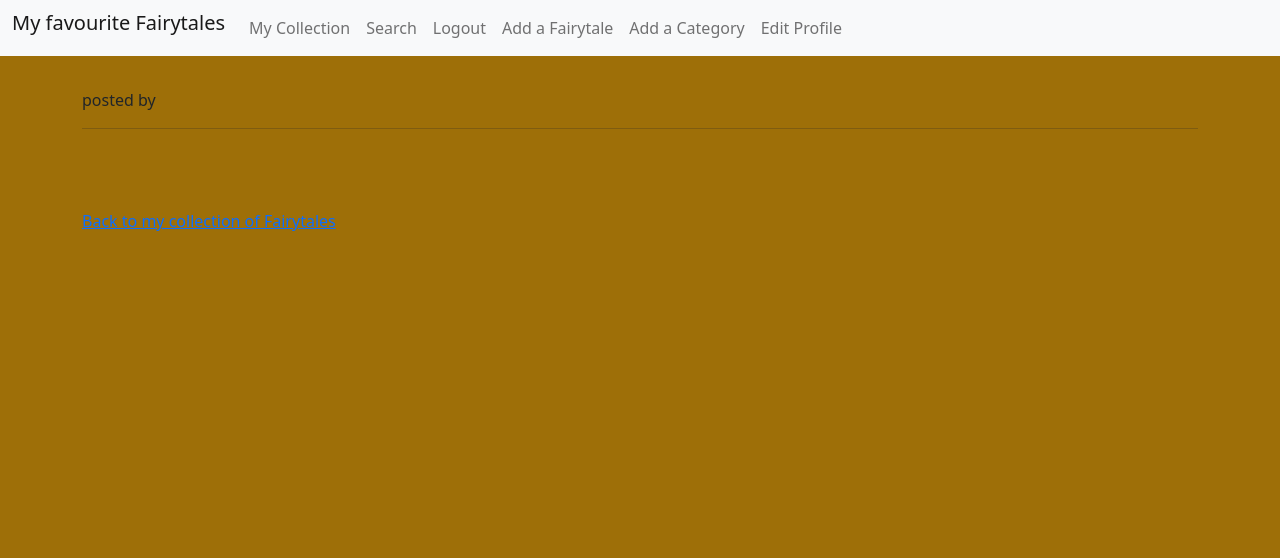
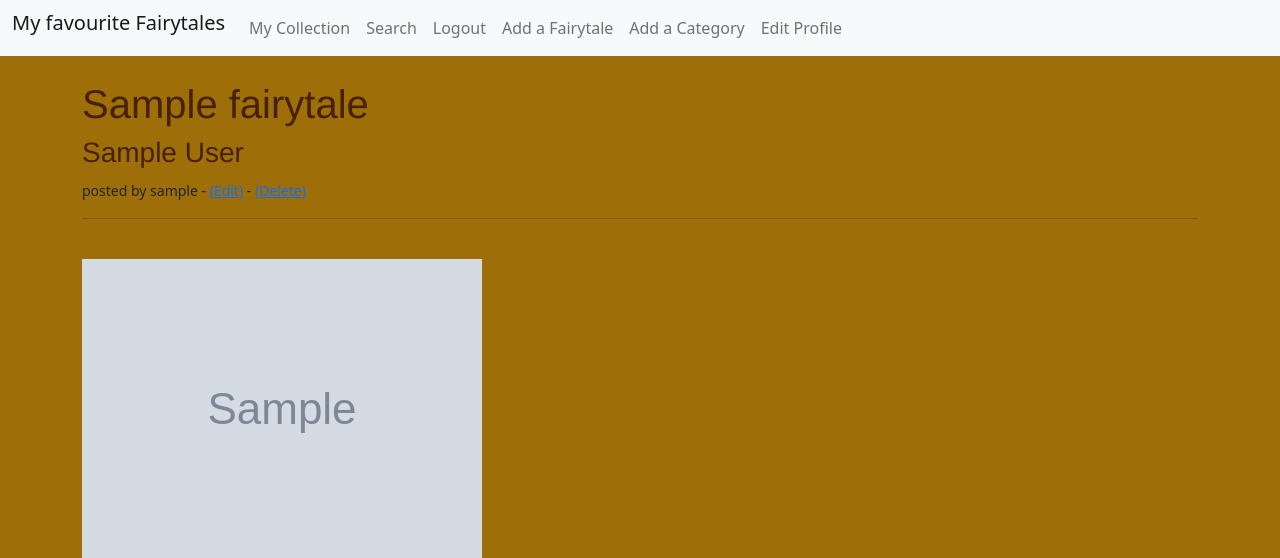
Before and after one commit to MarieEngel/fairytales, a Django app: a page that uses fairytales/templates/fairytales/fairytale.html in a window 1280 px wide. Shown: the top 558 px of the page. Run offline with Django 3.2, Linux system fonts and the light colour scheme; a user stored in the database is signed in; tables that the repository leaves empty hold one stand-in row (values such as "Sample post"); grey boxes marked "Sample" are stand-in pictures; parts of the project's set-up code (start-up, migrations or seed data) failed here and were passed over.

Commit message:
added condition for update 7 delete

```diff
--- a/fairytales/templates/fairytales/fairytale.html
+++ b/fairytales/templates/fairytales/fairytale.html
@@ -1,15 +1,23 @@
-{% extends 'fairytales/base.html' %} {%block title%}{{collection.title}}{%endblock%}
+{% extends 'fairytales/base.html' %} {%block title%}{{fairytale.title}}{%endblock%}
 {%block content%}
 
-<h1>{{collection.title}}</h1>
-<h3>{{collection.author}}</h3>
-<p>posted by {{collection.posted_by}}</p>
+<h1>{{fairytale.title}}</h1>
+<h3>{{fairytale.author}}</h3>
+<p><small>posted by
+    {{fairytale.posted_by}}
+    {% if user.is_authenticated%}
+        {% if user.id == fairytale.posted_by.id %}
+            - <a href="{%url 'update_fairytale' fairytale.id %}"> (Edit)</a>
+            - <a href="{%url 'delete_fairytale' fairytale.id %}"> (Delete)</a>
+        {% endif %}
+    {% endif %}
+</small></p>
 <hr>
 </br>
-{% if collection.image %}
-    <p><img src="{{ collection.image.url }}" alt="New Image" /></p>
+{% if fairytale.image %}
+    <p><img src="{{ fairytale.image.url }}" alt="New Image" /></p>
 {% endif %}
-<p>{{ collection.body}}</p>
+<p>{{ fairytale.body}}</p>
 <br/>
 <a href="{%url "collection"%}">Back to my collection of Fairytales</a>
 
```
